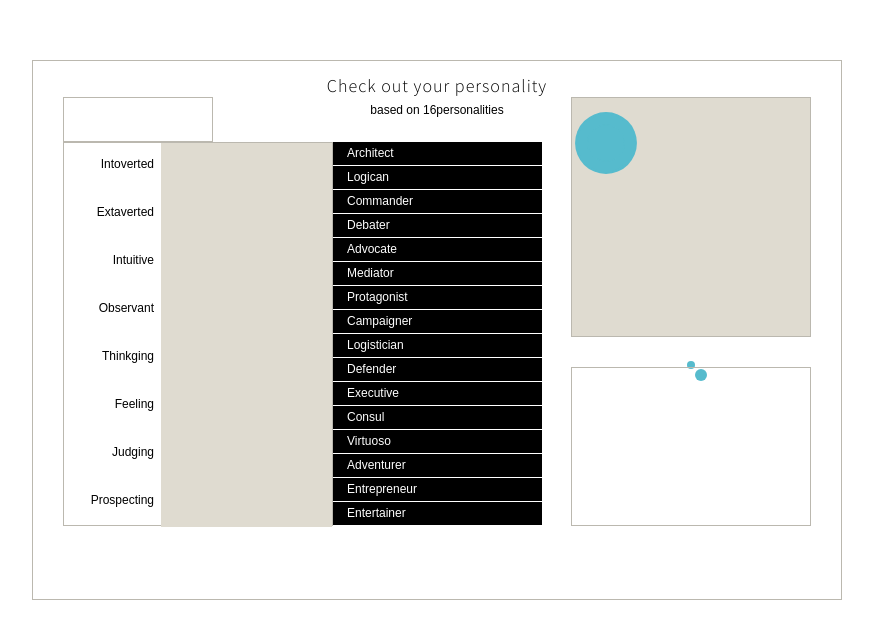
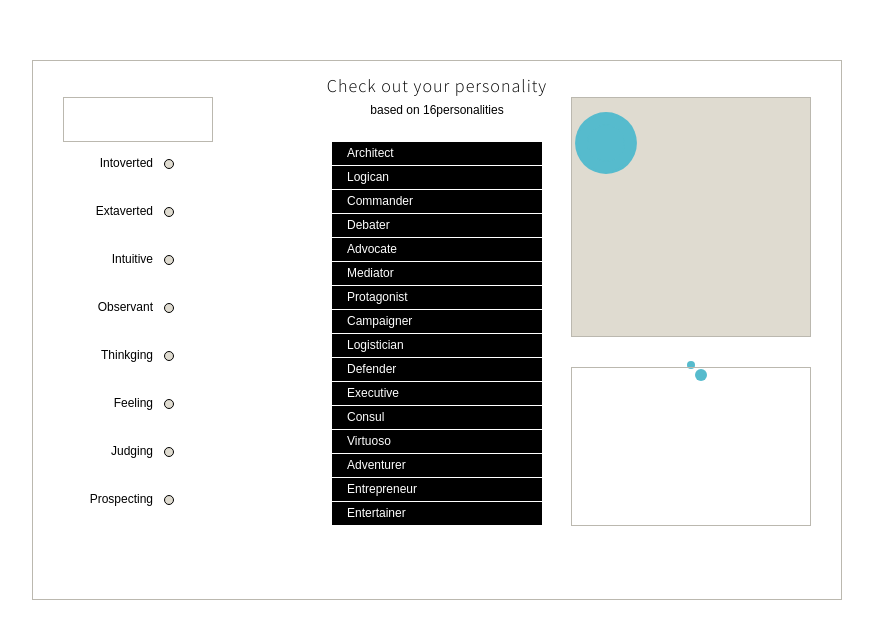
Before and after one commit to klkzl/16-personalities-graph, a React app: page / in a window 1280 px wide. Shown: the top 638 px of the page, without its empty margins (203-1076 px from the left). Built offline with nearby package versions, Linux system fonts and the light colour scheme.

Commit message:
list bullets added

```diff
--- a/public/src/components/FeaturesColumn.js
+++ b/public/src/components/FeaturesColumn.js
@@ -2,7 +2,7 @@ import React from 'react';
 import styled from 'styled-components';
 
 const Container = styled.div`
-  border: 1px solid ${props => props.theme.darkGrey};
+  // border: 1px solid ${props => props.theme.darkGrey};
   box-sizing: border-box;
   height: ${props => props.theme.module * 12.8}px;
   left: ${props => props.theme.module}px;
@@ -34,7 +34,7 @@ const Position = styled.div`
   }
 `;
 
-// const Circle = styled.div`
+// const Circle2 = styled.div`
 //   background-color: ${props => props.theme.lightGrey};
 //   border: 1px solid black;
 //   border-radius: ${props => props.theme.module / 6}px;
@@ -46,12 +46,18 @@ const Position = styled.div`
 // `;
 
 const Ilustration = styled.svg`
-  background-color: ${props => props.theme.lightGrey};
+  // background-color: lightgrey;
   height: ${props => props.theme.module * 12.8}px;
   position: absolute;
   right: 0;
   top: 0;
   width: ${props => props.theme.module * 5.7}px;
+`;
+
+const Circle = styled.circle`
+  fill: ${props => props.theme.lightGrey};
+  stroke: black;
+  stroke-width: 1;
 `;
 
 const FeaturesColumn = ({ features }) => (
@@ -60,10 +66,19 @@ const FeaturesColumn = ({ features }) => (
       {features.map(item => (
         <Position key={item}>
           {item}
-          {/*<Circle></Circle>*/}
+          {/*<Circle2></Circle2>*/}
         </Position>
       ))}
-      <Ilustration />
+      <Ilustration>
+        <Circle cx="7" cy="22" r="4.5" />
+        <Circle cx="7" cy="70" r="4.5" />
+        <Circle cx="7" cy="118" r="4.5" />
+        <Circle cx="7" cy="166" r="4.5" />
+        <Circle cx="7" cy="214" r="4.5" />
+        <Circle cx="7" cy="262" r="4.5" />
+        <Circle cx="7" cy="310" r="4.5" />
+        <Circle cx="7" cy="358" r="4.5" />
+      </Ilustration>
     </InsideContainer>
   </Container>
 );
```
